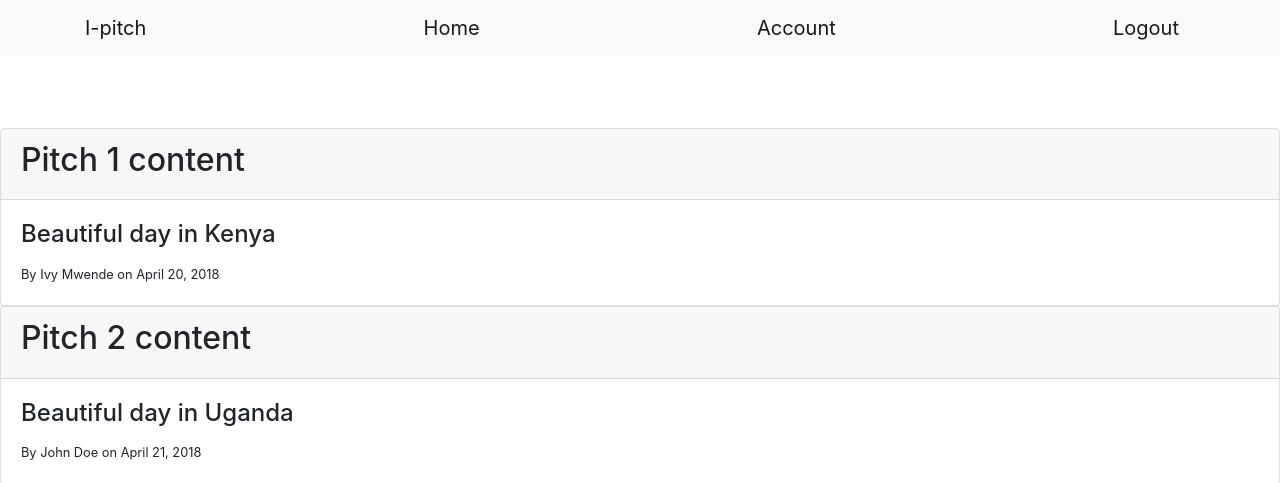
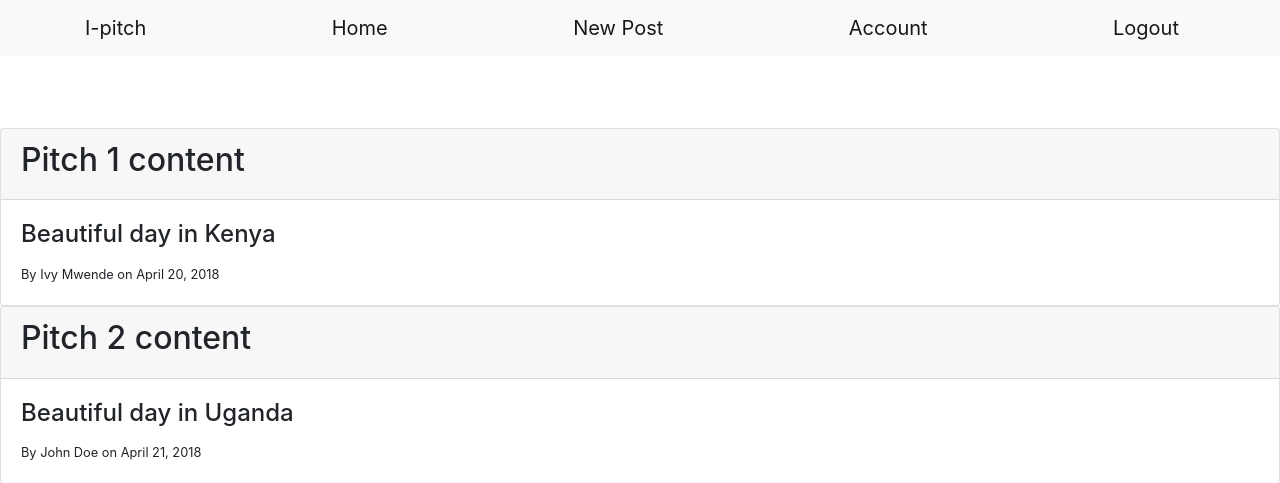
Before and after one commit to nziokaivy/i-pitch, a Flask app: page /home in a window 1280 px wide. Shown: the top 483 px of the page. Run offline with Flask 2, Linux system fonts and the light colour scheme; the visitor is signed in with stand-in values (Sample User, id 1); some libraries are stand-ins or nearby versions.

Commit message:
add new post link to navigation bar

```diff
--- a/app/templates/home.html
+++ b/app/templates/home.html
@@ -6,6 +6,7 @@
           <a class="navbar-brand" href="/">I-pitch</a>
           <a class="navbar-brand" href="{{url_for('home') }}">Home</a>
           {% if current_user.is_authenticated %}
+          <a class="navbar-brand" href="{{url_for('new_post') }}">New Post</a>
           <a class="navbar-brand" href="{{url_for('account') }}">Account</a>
           <a class="navbar-brand" href="{{url_for('logout') }}">Logout</a>
 
```
